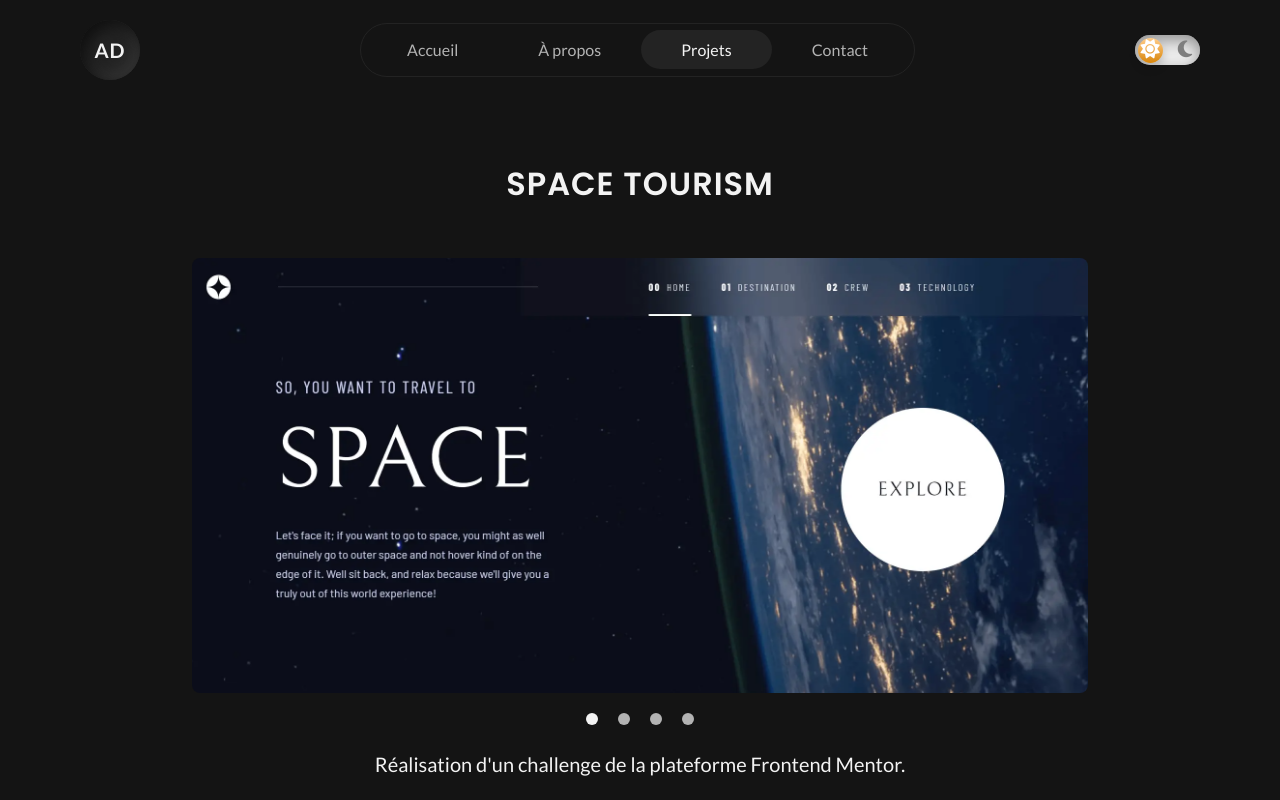
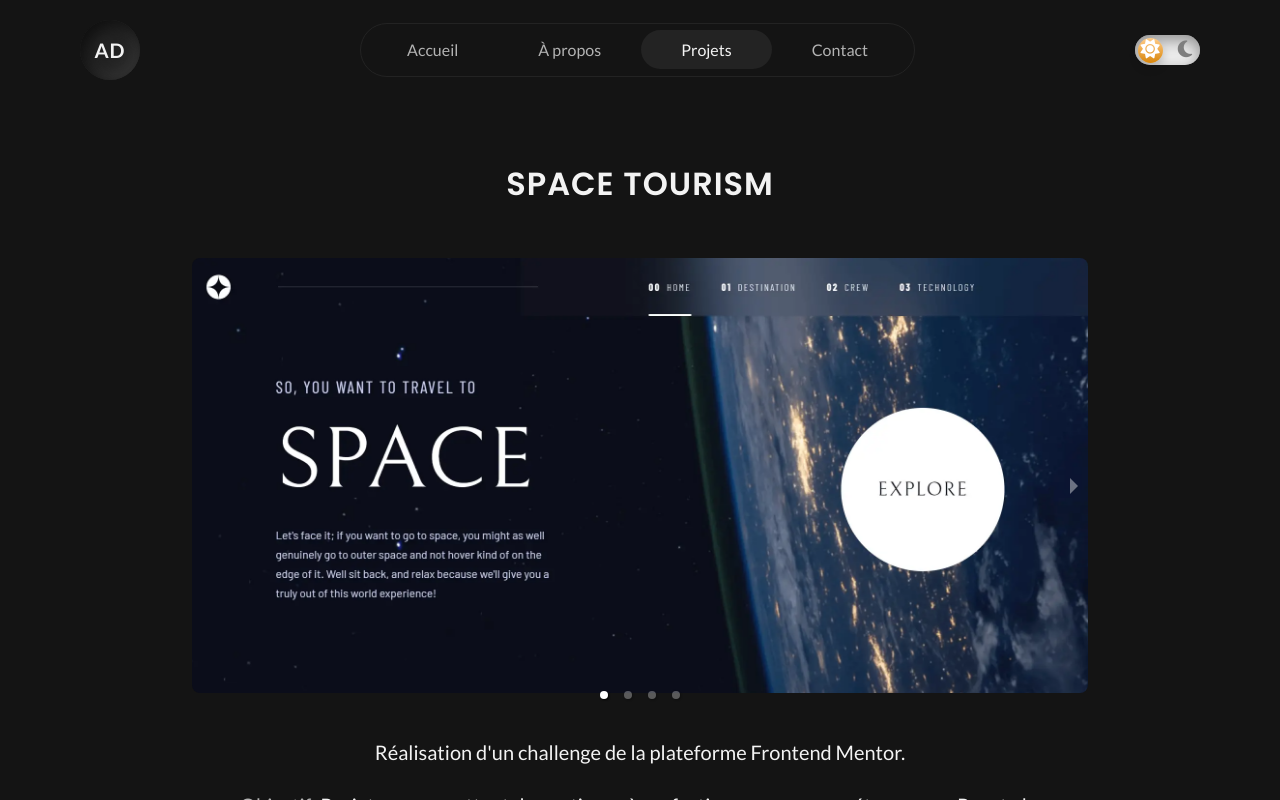
Before and after one commit to AlexDDevv/Portfolio-v3, a React (Vite) app: page /projects in a window 1280 px wide. Both pictures are taken after a click on the element 384 px from the left and 358 px from the top of the page. Shown: the top 800 px of the page. Built offline with nearby package versions, Linux system fonts and the light colour scheme.

Commit message:
New carrousel with the library

```diff
--- a/src/components/projects/ProjectCarrousel.jsx
+++ b/src/components/projects/ProjectCarrousel.jsx
@@ -1,31 +1,18 @@
 import React from 'react'
 import CarrouselImg from "./CarrouselImg"
-import CarrouselInput from './CarrouselInput'
+import "react-responsive-carousel/lib/styles/carousel.min.css";
+import { Carousel } from 'react-responsive-carousel';
 
-export default function ProjectCarrousel({ img, title, index, onChange }) {
+export default function ProjectCarrousel({ img, title }) {
     return (
-        <div className='carrousel'>
+        <Carousel className="carrousel" showThumbs={false} showStatus={false} useKeyboardArrows={true}>
             {img.map((img, idx) => (
-                index === idx && (
-                    <CarrouselImg
-                        key={idx}
-                        img={img}
-                        title={title}
-                        index={index}
-                        display={index === idx ? "display" : "hide"}
-                    />
-                )
+                <CarrouselImg
+                    key={idx}
+                    img={img}
+                    title={title}
+                />
             ))}
-            <div className="btn-carrousel">
-                {img.map((_, idx) => (
-                    <CarrouselInput
-                        key={idx}
-                        btn={`radio-${idx}`}
-                        checked={index === idx}
-                        onChange={() => onChange(idx)}
-                    />
-                ))}
-            </div>
-        </div>
+        </Carousel>
     )
 }
```
